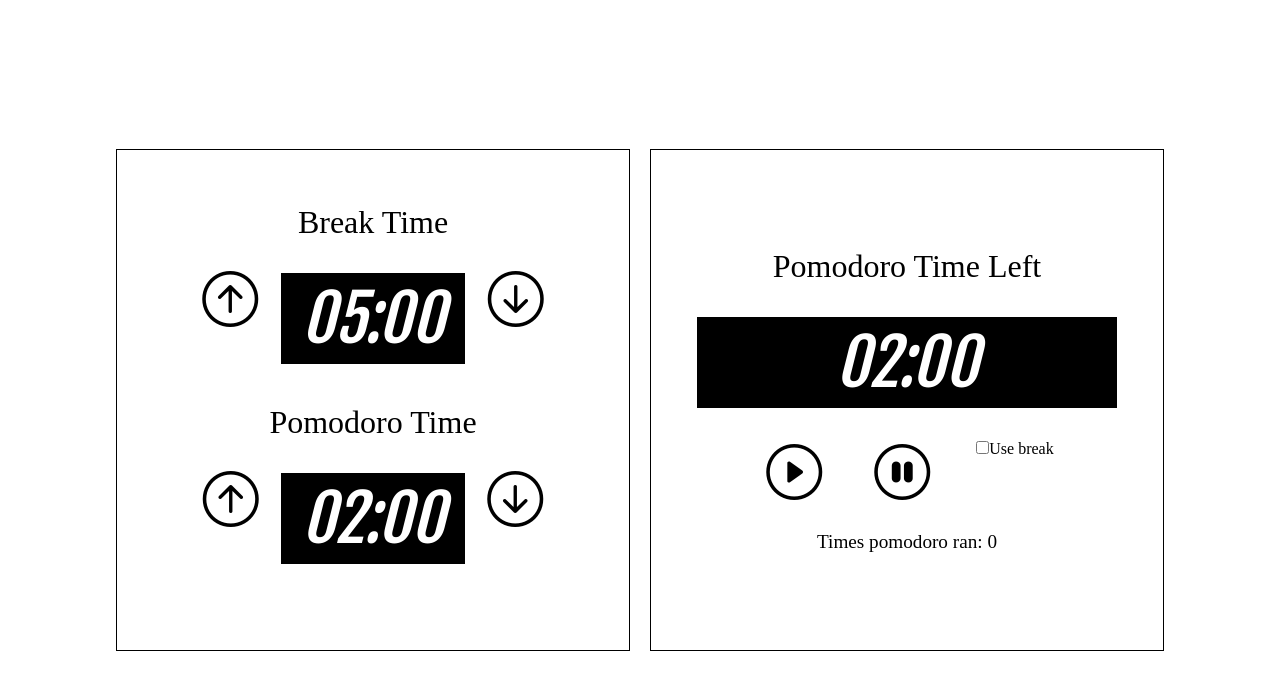
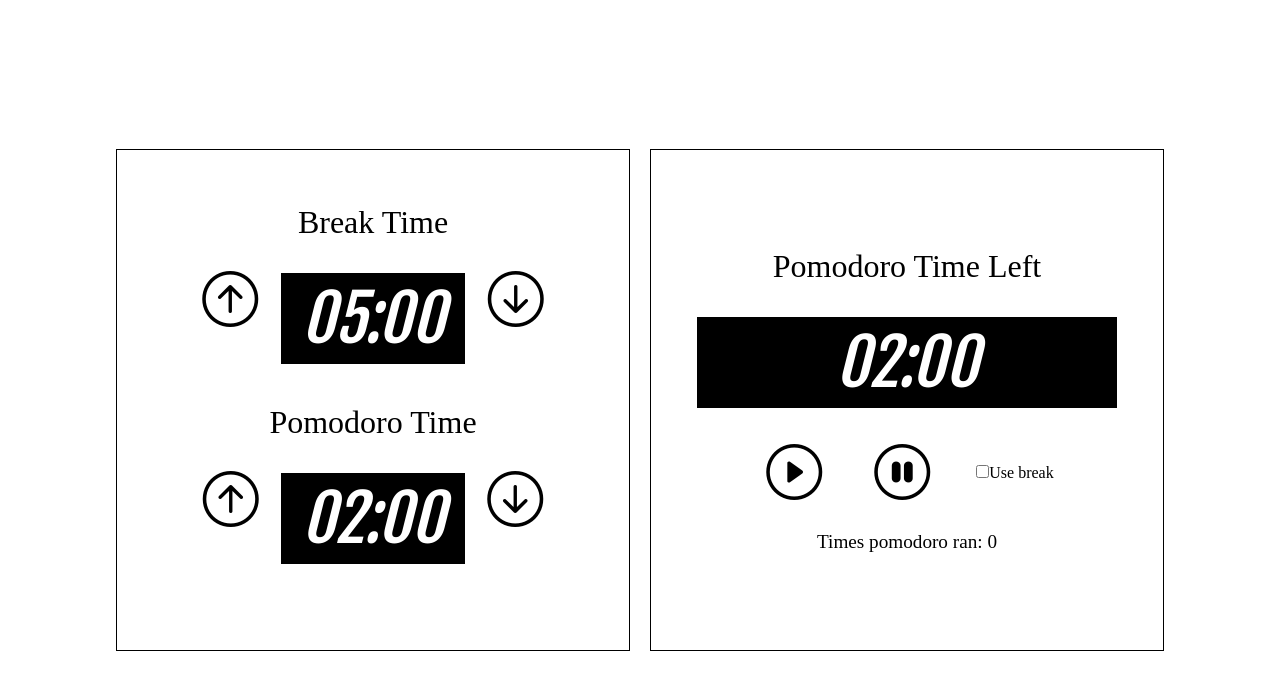
Before and after one commit to leonardo-kazu/desafio-jera, a React (Vite) app: page / in a window 1280 px wide. Shown: the top 690 px of the page. Built offline with nearby package versions, Linux system fonts and the light colour scheme.

Commit message:
refactor(app): refactored small details for publishing

```diff
--- a/src/App.tsx
+++ b/src/App.tsx
@@ -30,7 +30,7 @@ function App() {
       // setShowAlert(true);
       if (Notification.permission === 'granted') {
         new Notification('Take a break', {
-          body: 'Hey, you have alredy done 4 pomodoro timers in a row, what about a 10 minutes break?',
+          body: 'Hey, you have alredy done 4 pomodoro timers in a row, what about a 10 minute break?',
         });
       }
     }
@@ -65,7 +65,7 @@ function App() {
       } else {
         setTimeout(() => {
           setTimer((time) => time - 1);
-        }, 1);
+        }, 1000);
       }
     }
   }, [timer, isRunning, stopActive]);
@@ -73,6 +73,7 @@ function App() {
   return (
     <div className="App">
       <div className="container left">
+        {/* Break timer time selections */}
         <div className="select">
           <button
             className="selectors"
@@ -90,6 +91,7 @@ function App() {
             <i className="bi bi-arrow-down-circle"></i>
           </button>
         </div>
+        {/* Pomodoro timer time selections */}
         <div className="select">
           <button
             onClick={() => {
@@ -108,7 +110,8 @@ function App() {
       </div>
       <div className="container right">
         <Clock time={timer} title={shouldBePomodoro ? 'Pomodoro Time Left' : 'Break Time Left'} />
-        <div className="buttons">
+        {/* Play/Pause/UseBreak options */}
+        <div className="options">
           <button onClick={() => setIsRunning(true)}>
             <i className="bi bi-play-circle"></i>
           </button>
--- a/src/styles/App.css
+++ b/src/styles/App.css
@@ -29,11 +29,12 @@
   align-items: center;
 }
 
-.buttons {
+.options {
   display: flex;
   column-gap: 40px;
   justify-content: center;
   margin-bottom: 0.5rem;
+  align-items: center;
 }
 
 .runs {
```
